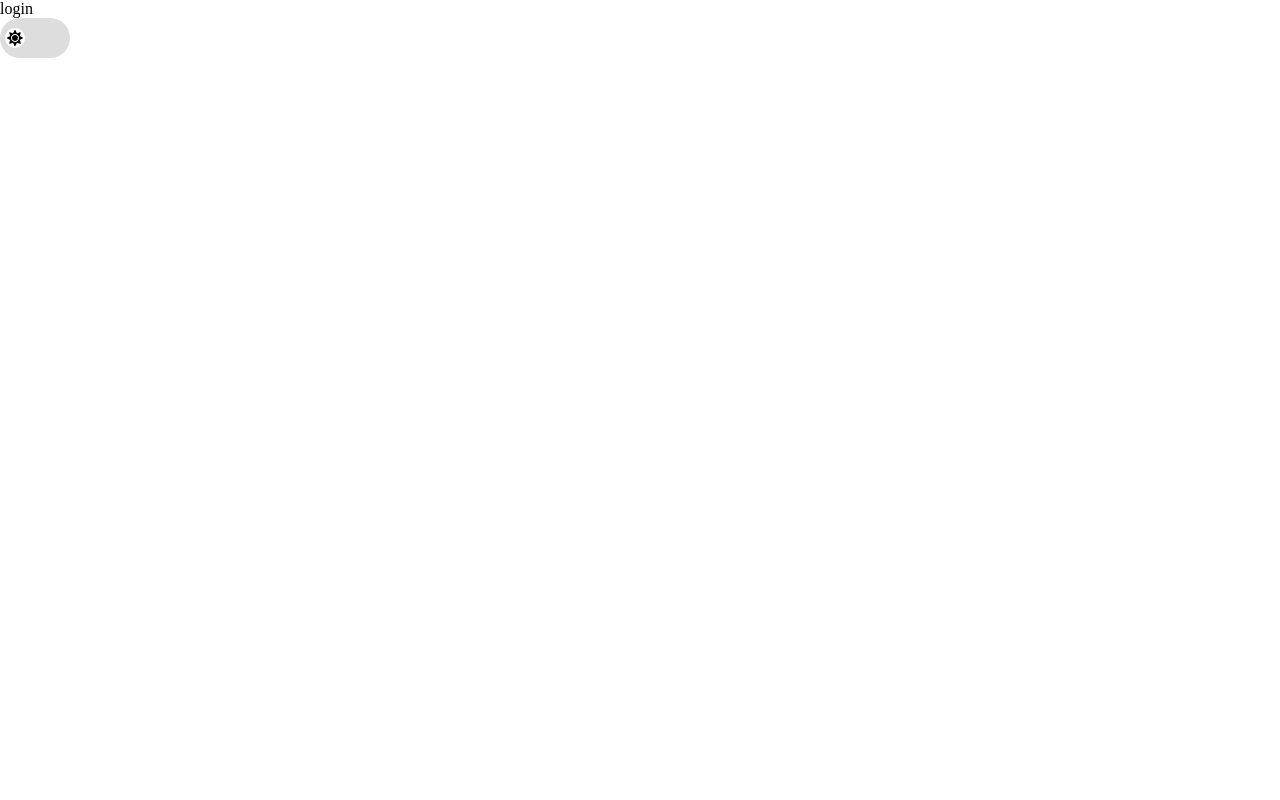
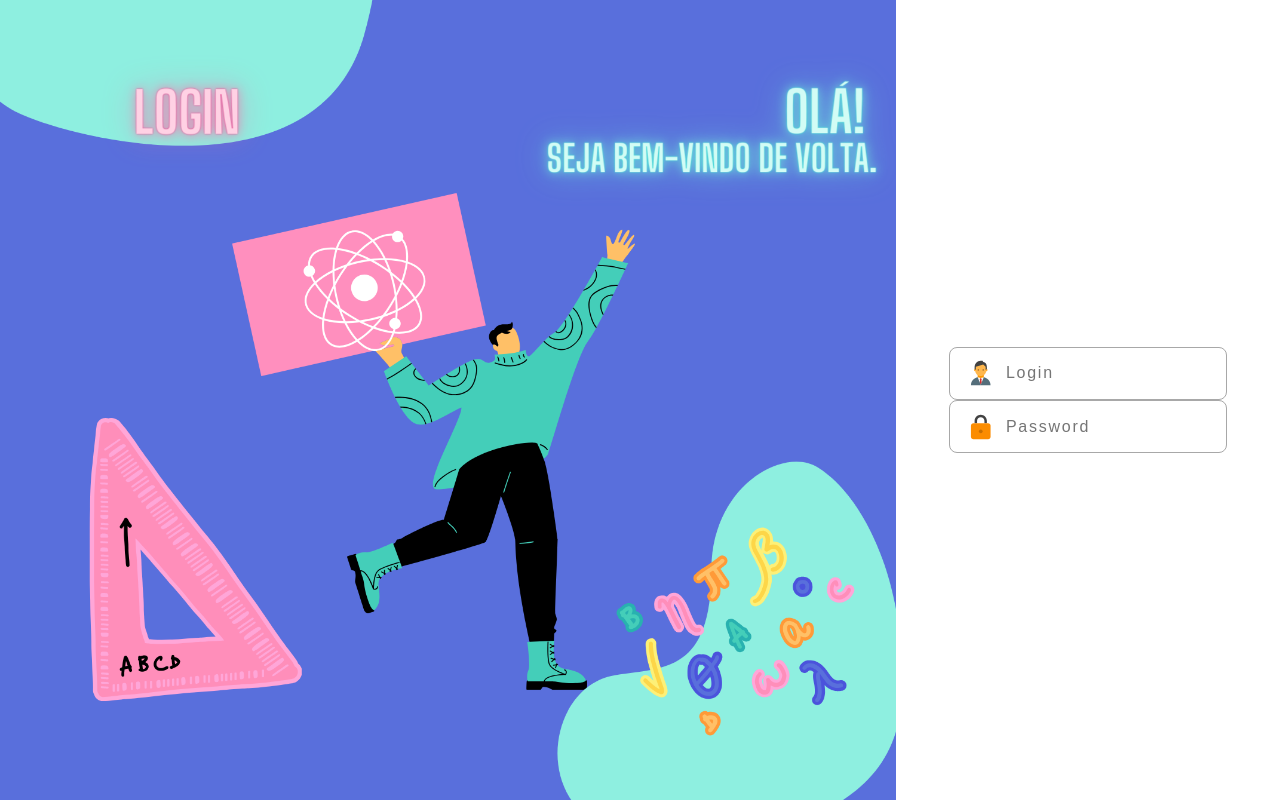
Before and after one commit to DenissonPereira/Heisenberg-DM-Data-Platform, a React (Vite) app in the folder web/: page / in a window 1280 px wide. Built offline with nearby package versions, Linux system fonts and the light colour scheme; the HTML template or start-up script is replaced by a standard one.

Commit message:
feat: :sparkles: Update login page

```diff
--- /dev/null
+++ b/web/src/components/custom/BordaInputs.style.ts
@@ -0,0 +1,18 @@
+import styled from "styled-components";
+import { Center } from "../../core";
+
+export const BordaInputs = styled.div`
+    ${Center};
+    background-color: ${props => props.theme.colors.bg};
+    color: ${props => props.theme.colors.text};
+    width: 19vw;
+    height: 1.5vw;
+    gap: .5em;
+    padding: 1em;
+    border-radius: 1vh;
+    border: 1px solid ${props => props.theme.colors.cinza};
+
+    svg {
+        font-size: 2em;
+    }
+`;
--- /dev/null
+++ b/web/src/components/custom/Inputs.style.ts
@@ -0,0 +1,15 @@
+import styled from "styled-components";
+
+export const InputFormulario = styled.input`
+
+    width: 90%;
+    border: 0;
+    font-size: 1em;
+    letter-spacing: .11em;
+    background-color: ${props => props.theme.colors.bg};
+
+    &:focus {
+        outline: 0;
+        transition: 0.6 all ease;
+    };
+`
--- a/web/src/core/index.ts
+++ b/web/src/core/index.ts
@@ -1,2 +1,3 @@
 export * from './themes'
 export * from './constants'
+export * from './styles'
--- /dev/null
+++ b/web/src/core/styles/center.ts
@@ -0,0 +1,7 @@
+import { css } from "styled-components";
+
+export const Center = css`
+    display: flex;
+    justify-content: center;
+    align-items: center
+`;
--- /dev/null
+++ b/web/src/core/styles/index.ts
@@ -0,0 +1,2 @@
+export * from './center'
+export * from './marges'
--- /dev/null
+++ b/web/src/core/styles/marges.ts
@@ -0,0 +1,6 @@
+import { css } from "styled-components";
+
+export const Marges = css`
+    margin: 0;
+    padding: 0;
+`;
--- a/web/src/core/themes/theme.ts
+++ b/web/src/core/themes/theme.ts
@@ -2,6 +2,13 @@ export const Light = {
   colors: {
     bg: "#FFFFFF",
     text: "#000000",
+    blueBackground: '#3A4DC9',
+    pink: '#FF99CC',
+    aquaGreen: '#3DDC97',
+    white: '#FFFFFF',
+    black: '#000000',
+    darkGreen: '#007965',
+    cinza: '#A8A8A8',
   },
 };
 
@@ -9,6 +16,13 @@ export const Dark = {
   colors: {
     bg: "#000000",
     text: "#FFFFFF",
+    blueBackground: '#3A4DC9',
+    pink: '#FF99CC',
+    aquaGreen: '#3DDC97',
+    white: '#FFFFFF',
+    black: '#000000',
+    darkGreen: '#007965',
+    cinza: '#A8A8A8',
   },
 };
 
--- /dev/null
+++ b/web/src/pages/public/login/components/form/index.tsx
@@ -0,0 +1,29 @@
+import { BordaInputs } from '../../../../../components/custom/BordaInputs.style'
+import { InputFormulario } from '../../../../../components/custom/Inputs.style'
+import { FcBusinessman, FcLock } from "react-icons/fc";
+import { FormStyle } from './styles'
+
+export const Form = () => {
+    return (
+        <FormStyle>
+            <BordaInputs>
+                <FcBusinessman />
+                <InputFormulario
+                    type='text'
+                    id='login_id'
+                    placeholder='Login'
+                    required
+                />
+            </BordaInputs>
+            <BordaInputs>
+                <FcLock />
+                <InputFormulario
+                    type='password'
+                    id='senha_id'
+                    placeholder='Password'
+                    required
+                />
+            </BordaInputs>
+        </FormStyle>
+    )
+}
--- /dev/null
+++ b/web/src/pages/public/login/components/form/styles.ts
@@ -0,0 +1,5 @@
+import styled from "styled-components";
+
+export const FormStyle = styled.form`
+
+`;
--- a/web/src/pages/public/login/index.tsx
+++ b/web/src/pages/public/login/index.tsx
@@ -1,9 +1,13 @@
-import { BotaoTrocarTema } from "../../../components/shared/botaoTrocarTema"
+import { Form } from "./components/form"
+import { Left, LoginContainer, Right } from "./styles"
 
 export const Login = () => {
   return (
-    <div>login
-        <BotaoTrocarTema />
-    </div>
+    <LoginContainer>
+      <Left></Left>
+      <Right>
+        <Form />
+      </Right>
+    </LoginContainer>
   )
 }
--- /dev/null
+++ b/web/src/pages/public/login/styles.ts
@@ -0,0 +1,24 @@
+import styled from "styled-components";
+import { Center } from "../../../core";
+import BgLogin from '../../../assets/images/bg_login.png'
+
+export const LoginContainer = styled.div`
+    ${Center}
+    width: 100%;
+    height: 100vh;
+`;
+
+export const Left = styled.div`
+    width: 70%;
+    height: 100vh;
+    background-image: url(${BgLogin});
+    background-position: center;
+    background-size: cover;
+    background-repeat: no-repeat;
+`;
+
+export const Right = styled.div`
+    ${Center};
+    width: 30%;
+    height: 100vh;
+`;
```
Also changed, not shown: web/src/assets/images/bg_login.png (added), 1 other file (tests, documents, lock files or other folders).
